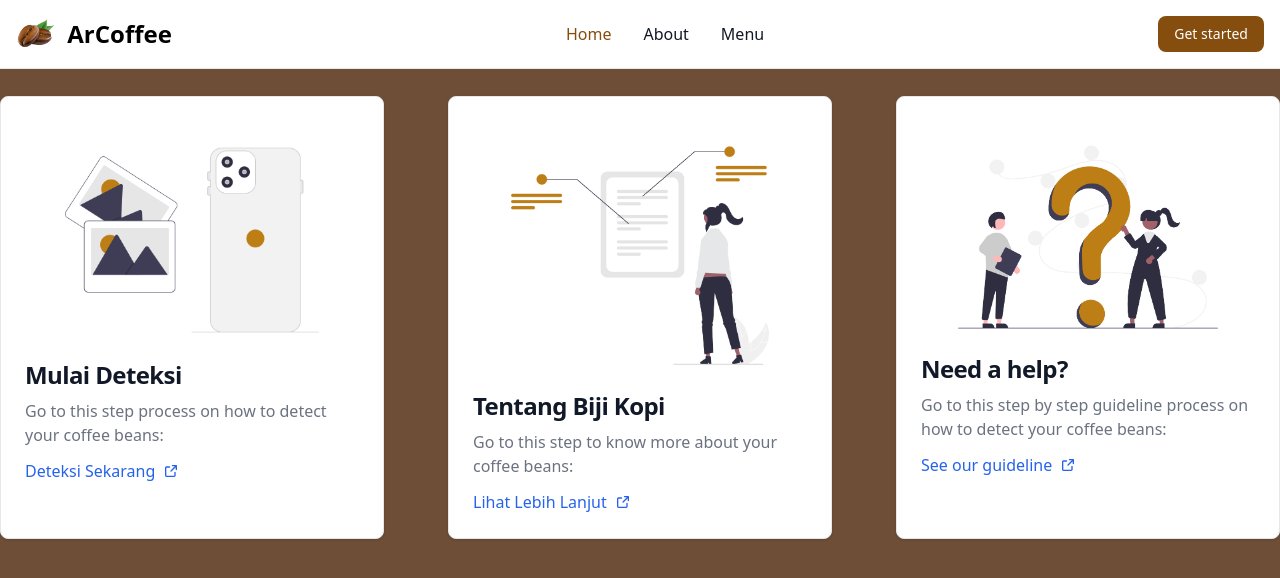
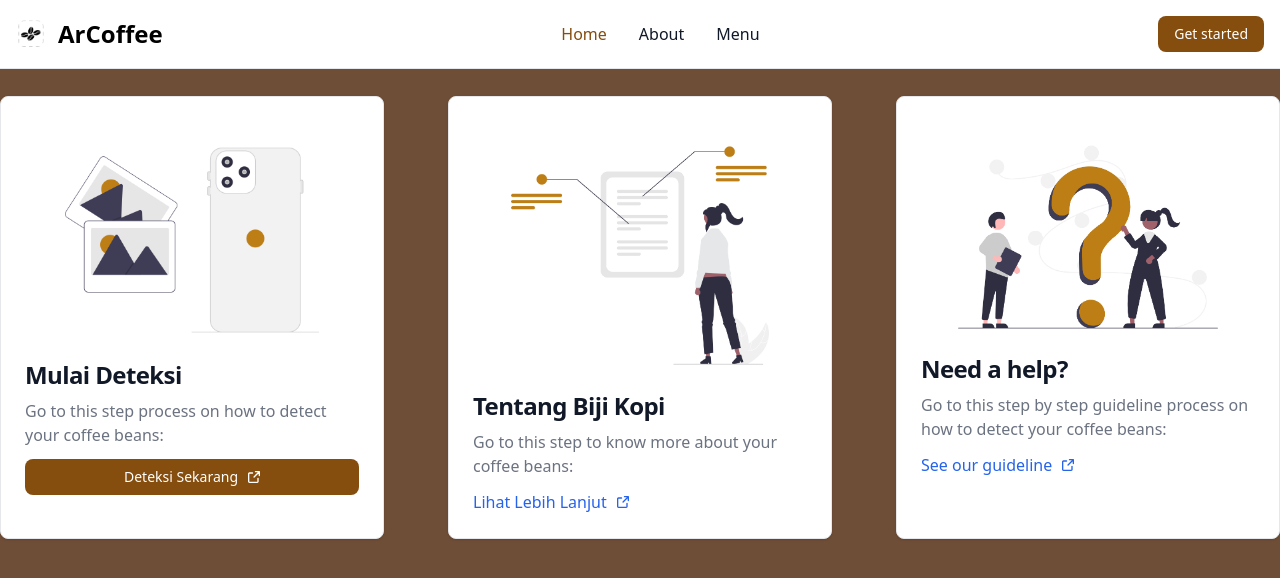
Before and after one commit to HannaRabitha/apps-detector, a React (Create React App) app: page /menu in a window 1280 px wide. Shown: the top 578 px of the page. Built offline with nearby package versions, Linux system fonts and the light colour scheme.

Commit message:
update logo

```diff
--- a/src/components/home.js
+++ b/src/components/home.js
@@ -7,11 +7,11 @@ function Home() {
       <Container className="flex flex-wrap ">
         <div className="flex items-center w-full lg:w-1/2">
           <div className="max-w-2xl mb-8">
-            {/* <img
-              className="h-20"
-              src="coffebeans.png"
+            <img
+              className="h-40 hidden md:flex"
+              src="logo.png"
               alt="Logo Coffee Beans"
-            /> */}
+            />
             <h1 className="text-4xl font-bold leading-snug tracking-tight text-gray-800 lg:text-4xl lg:leading-tight xl:text-6xl xl:leading-tight dark:text-white">
               ArCoffee
             </h1>
--- a/src/components/menu.js
+++ b/src/components/menu.js
@@ -20,7 +20,32 @@ function Menu() {
               <p class="mb-3 font-normal text-gray-500 dark:text-gray-400">
                 Go to this step process on how to detect your coffee beans:
               </p>
-              <a
+
+              <a href="https://demo.roboflow.com/coffee-quality-detection-x4zl2/1?publishable_key=rf_xoEHzd9Rtgcu3YHFTWXE4NiBwXE3">
+                <button
+                  type="button"
+                  class="w-full flex items-center justify-center text-white bg-yellow-800 hover:bg-yellow-600 focus:ring-4 focus:outline-none focus:ring-yellow-300 font-medium rounded-lg text-sm px-4 py-2 text-center"
+                >
+                  Deteksi Sekarang
+                  <svg
+                    class="w-3 h-3 ms-2.5 rtl:rotate-[270deg]"
+                    aria-hidden="true"
+                    xmlns="http://www.w3.org/2000/svg"
+                    fill="none"
+                    viewBox="0 0 18 18"
+                  >
+                    <path
+                      stroke="currentColor"
+                      stroke-linecap="round"
+                      stroke-linejoin="round"
+                      stroke-width="2"
+                      d="M15 11v4.833A1.166 1.166 0 0 1 13.833 17H2.167A1.167 1.167 0 0 1 1 15.833V4.167A1.166 1.166 0 0 1 2.167 3h4.618m4.447-2H17v5.768M9.111 8.889l7.778-7.778"
+                    />
+                  </svg>
+                </button>
+              </a>
+
+              {/* <a
                 href="/detect"
                 class="inline-flex items-center text-blue-600 hover:underline"
               >
@@ -40,7 +65,7 @@ function Menu() {
                     d="M15 11v4.833A1.166 1.166 0 0 1 13.833 17H2.167A1.167 1.167 0 0 1 1 15.833V4.167A1.166 1.166 0 0 1 2.167 3h4.618m4.447-2H17v5.768M9.111 8.889l7.778-7.778"
                   />
                 </svg>
-              </a>
+              </a> */}
             </div>
 
             <div class="max-w-sm p-6 bg-white border border-gray-200 rounded-lg shadow dark:bg-gray-800 dark:border-gray-700">
--- a/src/components/navbar.js
+++ b/src/components/navbar.js
@@ -4,7 +4,7 @@ function Navbar() {
       <nav class="bg-white dark:bg-gray-900 fixed w-full z-20 top-0 start-0 border-b border-gray-200 dark:border-gray-600">
         <div class="max-w-screen-xl flex flex-wrap items-center justify-between mx-auto p-4">
           <a href="/" class="flex items-center space-x-3 rtl:space-x-reverse">
-            <img src="coffebeans.png" class="h-8" alt="Flowbite Logo" />
+            <img src="logo.png" class="h-8" alt="Flowbite Logo" />
             <span class="self-center text-2xl font-semibold whitespace-nowrap dark:text-white">
               ArCoffee
             </span>
```
Also changed, not shown: public/logo.png (added).
